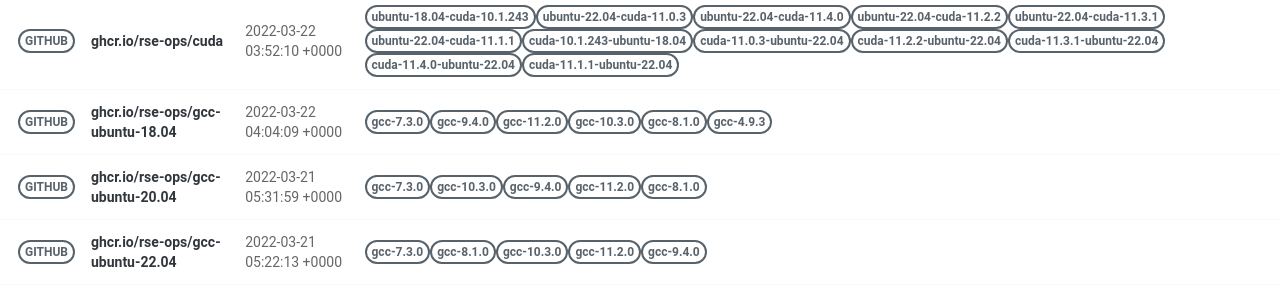
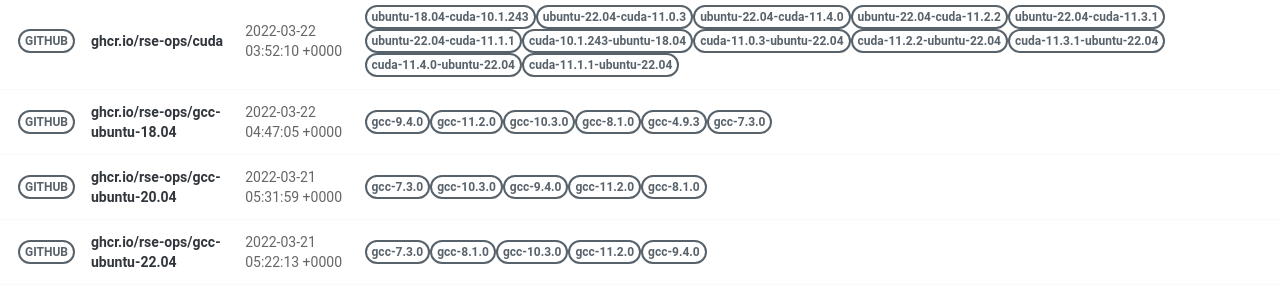
Before and after one commit to rse-ops/docker-images, a Jekyll site: the page built from pages/index.md, in a window 1280 px wide. Shown: the part 502-801 px from the top of the page. Built offline with Jekyll 4.4.1, drawn with Linux system fonts in a browser that asks for light colours; nearby versions of some CDN libraries.

Commit message:
Automated push to update library 2022-03-22

```diff
--- a/_library/ghcr.io-rse-ops-gcc-ubuntu-18.04.md
+++ b/_library/ghcr.io-rse-ops-gcc-ubuntu-18.04.md
@@ -1,14 +1,11 @@
 ---
 layout: container
 name: ghcr.io/rse-ops/gcc-ubuntu-18.04
-updated_at: 2022-03-22 04:04:09.213010
+updated_at: 2022-03-22 04:47:05.636106
 
 
 container_url: https://github.com/orgs/rse-ops/packages/container/package/gcc-ubuntu-18.04
 versions:
- - tag: gcc-7.3.0
-   dockerfile: https://github.com/rse-ops/docker-images/blob/main/ubuntu/gcc/Dockerfile
-   manifest: https://crane.ggcr.dev/manifest/ghcr.io/rse-ops/gcc-ubuntu-18.04:gcc-7.3.0
  - tag: gcc-9.4.0
    dockerfile: https://github.com/rse-ops/docker-images/blob/main/ubuntu/gcc/Dockerfile
    manifest: https://crane.ggcr.dev/manifest/ghcr.io/rse-ops/gcc-ubuntu-18.04:gcc-9.4.0
```
Also changed, not shown: other parts of _library/ghcr.io-rse-ops-gcc-ubuntu-18.04.md (+3 -0 lines).
